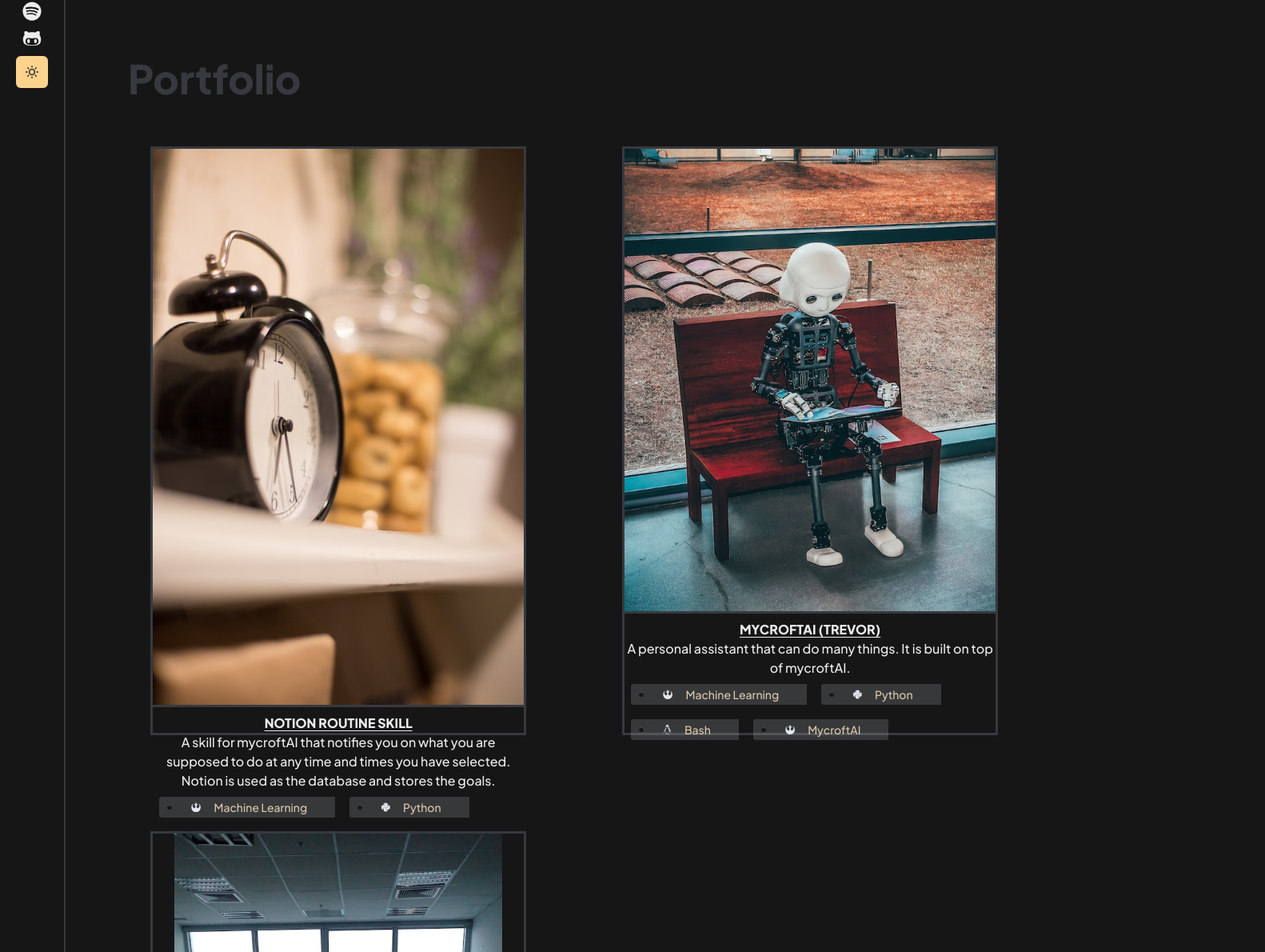
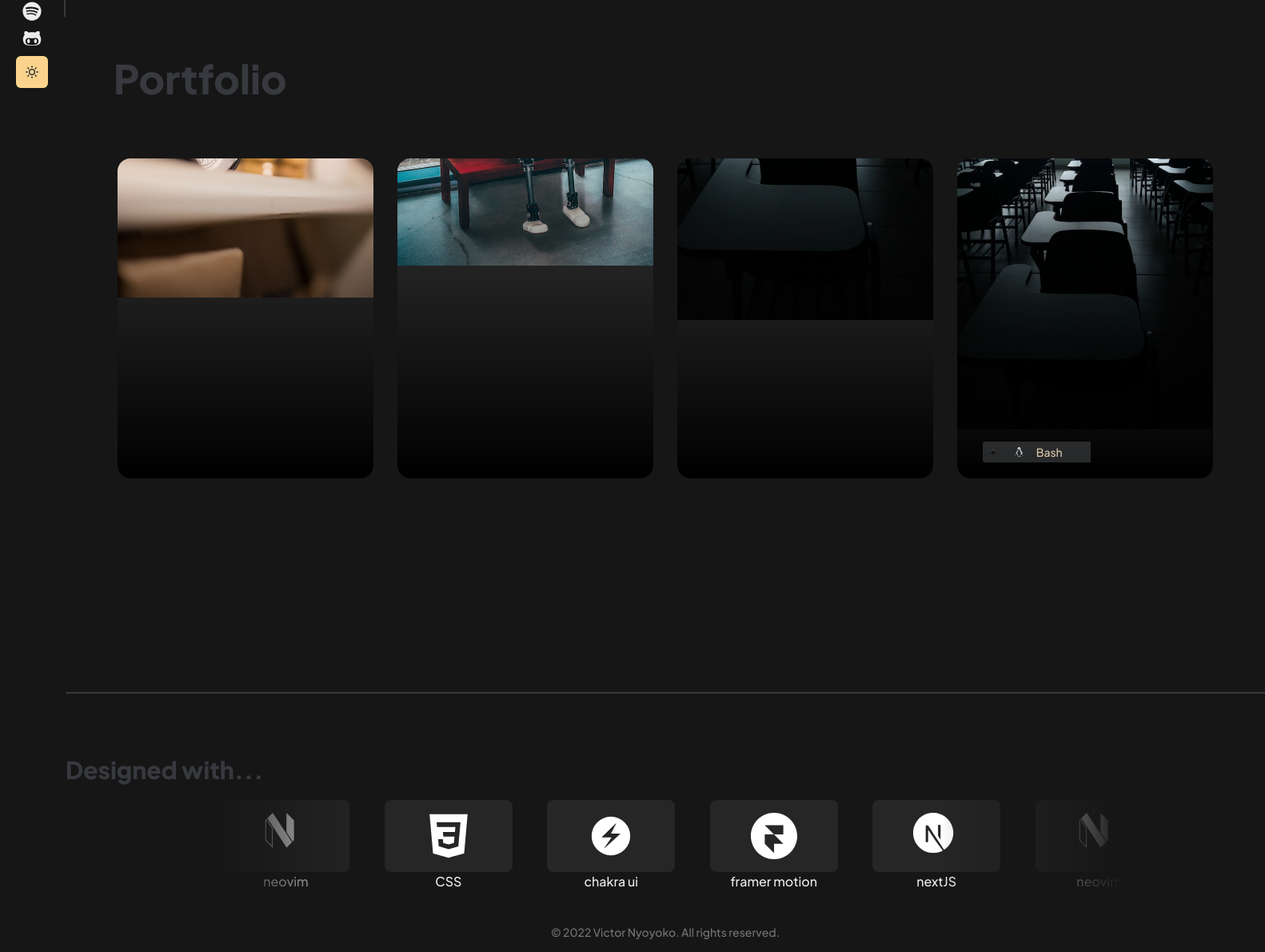
Before and after one commit to g3ar-v/portfolio_vn_, a Next.js app: page / in a window 1280 px wide. Shown: the part 779-1969 px from the top of the page at 80% size, 1582 px wide, since content can reach past the window. Built offline with nearby package versions, Linux system fonts and the light colour scheme.

Commit message:
refactor(website): refactor for optimization and speed: mainly focused on the portfolio page

```diff
--- a/components/UI/hero.jsx
+++ b/components/UI/hero.jsx
@@ -41,13 +41,13 @@ const Hero = () => {
           borderRight={`2px solid ${useColorModeValue('#37393F', '#37393F')}`}
         >
           <Container position="relative" display="block" mb="20px" mt="0px">
-            <Heading as="h2" variant="page-title" size="2xl">
+            <Heading as="h2" variant="page-title-main" size="2xl">
               Software &
             </Heading>
-            <Heading as="h2" variant="page-title" size="2xl">
+            <Heading as="h2" variant="page-title-main" size="2xl">
               Machine Learning
             </Heading>
-            <Heading as="h2" variant="page-title-2" size="2xl">
+            <Heading as="h2" variant="page-title-secondary" size="2xl">
               Engineer
             </Heading>
             <Box
--- a/components/UI/portfolio.jsx
+++ b/components/UI/portfolio.js
@@ -1,11 +1,12 @@
-import { Box, Grid, Heading, useColorModeValue } from '@chakra-ui/react';
+import { Box, Heading, useColorModeValue } from '@chakra-ui/react';
 import PortfolioItem from '../portfolio-item';
-
 // import portfolio_data from '../../data/portfolio_data.json';
 
+import { useState } from 'react';
 import routine from '../../public/routine.jpg';
 import machine from '../../public/machine.jpg';
 import attendance from '../../public/attendance.jpg';
+import styles from '../../styles/Home.module.css';
 
 const Portfolio = () => {
   const portfolio_data = {
@@ -28,7 +29,7 @@ const Portfolio = () => {
         'A skill for mycroftAI that notifies you on what you are supposed to do at any time and times you have selected. Notion is used as the database and stores the goals.'
     },
     trevor: {
-      title: 'MycroftAI (trevor)',
+      title: 'Trevor',
       thumbnail: machine,
       link: '#',
       tags: [
@@ -70,46 +71,51 @@ const Portfolio = () => {
       ],
       description:
         'A system that can take attendance using a Fingerprint and an rfid.'
+    },
+    dotfiles: {
+      title: 'Dotfiles',
+      thumbnail: attendance,
+      link: '#',
+      tags: ['Bash', 'Python', 'Raspberry Pi'],
+      tags: [
+        {
+          name: 'Bash',
+          icon: 'linux'
+        }
+      ]
     }
   };
+  const [isActive, setIsActive] = useState(false);
+  const handleCarouselClick = () => {
+    setIsActive((current) => !current);
+  };
   return (
-    <Box
-      id="portfolio"
-      pb="80px"
-      pt="80px"
-      display="block"
-      boxSizing="border-box"
-      position={'relative'}
-      mb="40px"
-      height="2000px"
-      borderBottom={`2px solid ${useColorModeValue('#37393F', '#37393F')}`}
-    >
+    <Box borderBottom={`2px solid ${useColorModeValue('#37393F', '#37393F')}`}>
       <Box
+        id="portfolio"
+        pb="80px"
+        pt="80px"
         display="flex"
         flexDirection="column"
-        alignItems="center"
+        alignItems="flex-start"
+        boxSizing="border-box"
+        position="relative"
+        maxW="1500px"
+        // mb="40px"
         margin="auto"
-        maxWidth="1500px"
+        height="872.328px"
       >
+        <Heading as="h2" variant="page-title" size="2xl">
+          Portfolio
+        </Heading>
         <Box
-          mb="60px"
-          display="block"
+          marginTop="-20px"
+          padding="60px 50px"
+          margin="15px 0"
+          display="flex"
           position="relative"
-          boxSizing="border-box"
-          left="-450px"
-        >
-          <Heading as="h2" variant="page-title" size="2xl">
-            Portfolio
-          </Heading>
-        </Box>
-        <Grid
-          flexWrap="wrap"
-          boxSizing="border-box"
-          alignItems="stretch"
-          gridAutoColumns="1fr"
-          gridTemplateColumns="470px 470px"
-          gridTemplateRows="736.438px 736.438px"
-          gap="120px"
+          z-index="5"
+          className="owl-carousel custom-carousel"
         >
           <PortfolioItem
             tags={portfolio_data.notion.tags}
@@ -117,6 +123,8 @@ const Portfolio = () => {
             thumbnail={portfolio_data.notion.thumbnail}
             link={portfolio_data.notion.link}
             description={portfolio_data.notion.description}
+            className={`${styles.item} ${isActive ? 'active' : ''}`}
+            onClick={handleCarouselClick}
           />
           <PortfolioItem
             tags={portfolio_data.trevor.tags}
@@ -124,6 +132,8 @@ const Portfolio = () => {
             thumbnail={portfolio_data.trevor.thumbnail}
             link={portfolio_data.trevor.link}
             description={portfolio_data.trevor.description}
+            className={`${styles.item} ${isActive ? 'active' : ''}`}
+            onClick={handleCarouselClick}
           />
           <PortfolioItem
             tags={portfolio_data.attendance.tags}
@@ -131,8 +141,19 @@ const Portfolio = () => {
             thumbnail={portfolio_data.attendance.thumbnail}
             link={portfolio_data.attendance.link}
             description={portfolio_data.attendance.description}
+            className={`${styles.item} ${isActive ? 'active' : ''}`}
+            onClick={handleCarouselClick}
           />
-        </Grid>
+          <PortfolioItem
+            tags={portfolio_data.dotfiles.tags}
+            title={portfolio_data.dotfiles.title}
+            thumbnail={portfolio_data.dotfiles.thumbnail}
+            link={portfolio_data.dotfiles.link}
+            description={portfolio_data.dotfiles.description}
+            className={`${styles.item} ${isActive ? 'active' : ''}`}
+            onClick={handleCarouselClick}
+          />
+        </Box>
       </Box>
     </Box>
   );
--- a/components/conveyor.js
+++ b/components/conveyor.js
@@ -5,24 +5,27 @@ import { NextJS, Neovim, Css, ChakraUI, Framer } from '../components/svgs';
 function Conveyor() {
   return (
     <Box
+      display="flex"
+      flexDirection="column"
+      alignItems="flex-start"
+      pb="10px"
+      pt="80px"
+      maxW="1500px"
+      margin="auto"
+      maxH="50vh"
+    >
+      <Heading as="h3" variant="page-title-mini" size="2xl">
+        Designed with...
+      </Heading>
+      <Box
         display="grid"
         alignContent="center"
         overflow="hidden"
         className={styles.belt}
-      minHeight="50vh"
+        minHeight="20vh"
+        margin="auto"
         // borderBottom={`2px solid ${useColorModeValue('#37393F', '#37393F')}`}
       >
-      <Box
-        mb="60px"
-        display="block"
-        position="relative"
-        boxSizing="border-box"
-        left="170px"
-      >
-        <Heading as="h2" variant="page-tile" size="xl">
-          Designed with...
-        </Heading>
-      </Box>
         <Box
           display="flex"
           flexDirection="column"
@@ -138,6 +141,7 @@ function Conveyor() {
           </Box>
         </Box>
       </Box>
+    </Box>
   );
 }
 
--- a/components/footer.js
+++ b/components/footer.js
@@ -2,8 +2,15 @@ import { Box } from '@chakra-ui/react';
 
 const Footer = () => {
   return (
-    <Box margin="auto" position="absolute" bottom="0">
-      <Box p={2} alignItems="center" fontSize="sm" color="sonicSilver">
+    <Box
+      display="flex"
+      width="100%"
+      position=" relative"
+      bottom="0"
+      min-height="30px"
+      alignItems="center"
+    >
+      <Box p={2} margin="auto" fontSize="sm" color="sonicSilver">
         &copy; {new Date().getFullYear()} Victor Nyoyoko. All rights reserved.
       </Box>
     </Box>
--- a/components/layout.jsx
+++ b/components/layout.jsx
@@ -16,7 +16,7 @@ const Layout = (props) => {
       <LinkBar />
       <Box
         className="page"
-        height="2100.88px"
+        // height="2100.88px"
         boxSizing="border-box"
         display="block"
         flexGrow={1}
--- a/components/linkbar.js
+++ b/components/linkbar.js
@@ -8,7 +8,7 @@ const LinkBar = () => {
     <Box
       display="block"
       position="sticky"
-      height="400vh"
+      height="100vh"
       direction="column"
       top="0px"
       z-index={999}
--- a/components/portfolio-item.js
+++ b/components/portfolio-item.js
@@ -1,39 +1,41 @@
 import {
   Box,
   HStack,
-  GridItem,
-  Text,
+  // Text,
   LinkBox,
-  LinkOverlay,
-  useColorModeValue,
+  // LinkOverlay,
   Tag,
   TagLabel
 } from '@chakra-ui/react';
 import Image from 'next/image';
+import styles from '../styles/Home.module.css';
 import { FontAwesomeIcon } from '@fortawesome/react-fontawesome';
 
-const PortfolioItem = ({ tags, title, thumbnail, link, description }) => (
-  <GridItem
-    display="block"
-    textAlign="center"
-    border={`3px solid ${useColorModeValue('teal', '#37393F')}`}
-  >
+const PortfolioItem = ({
+  tags,
+  title,
+  thumbnail,
+  // link,
+  description,
+  className,
+  onClick
+}) => {
+  return (
+    <Box className={className} onClick={onClick}>
       <LinkBox cursor="pointer">
         <Image
           src={thumbnail}
           alt={title}
-        className="grid-item-thumbnail"
-        height={730}
+          // className="grid-item-thumbnail"
+          // maxW="100%"
+          // border="0px"
+          // height={730}
           placeholder="blur"
           loading="lazy"
         />
 
-      <Box
-        position="relative"
-        top="-8px"
-        borderTop={`3px solid ${useColorModeValue('teal', '#37393F')}`}
-      >
-        <LinkOverlay href={link} target="_blank">
+        <Box className={styles.item_desc}>
+          {/* <LinkOverlay href={link} target="_blank">
           <Text
             casing="uppercase"
             decoration="underline"
@@ -43,12 +45,16 @@ const PortfolioItem = ({ tags, title, thumbnail, link, description }) => (
             {title}
           </Text>
         </LinkOverlay>
-        <Text fontSize={16}>{description}</Text>
+        */}
+          <p>{description}</p>
           <HStack flexWrap="wrap" align="center" spacing={2} mt={2} ml={2}>
             {tags.map((element, index) => (
               <Tag key={index}>
                 <HStack mt="5px" ml="15px" mr="15px">
-                <FontAwesomeIcon icon={['fab', `${element.icon}`]} size="sm" />
+                  <FontAwesomeIcon
+                    icon={['fab', `${element.icon}`]}
+                    size="sm"
+                  />
                   <TagLabel ml={2}>{element.name}</TagLabel>
                 </HStack>
               </Tag>
@@ -56,7 +62,8 @@ const PortfolioItem = ({ tags, title, thumbnail, link, description }) => (
           </HStack>
         </Box>
       </LinkBox>
-  </GridItem>
+    </Box>
   );
+};
 
 export default PortfolioItem;
--- a/styles/Home.module.css
+++ b/styles/Home.module.css
@@ -1,3 +1,4 @@
+/** Face Card **/
 .textContainer {
   margin: 'auto';
 }
@@ -97,13 +98,71 @@
   background: url('../public/victornyoyoko.jpg') left center no-repeat;
   background-size: 670px;
 }
+/** Face Card **/
 
+/** Portfolio **/
+.item {
+  margin: 0 15px 60px;
+  width: 320px;
+  height: 400px;
+  display: flex;
+  display: -webkit-flex;
+  align-items: flex-end;
+  -webkit-align-items: flex-end;
+  background: #343434 no-repeat center center / cover;
+  border-radius: 16px;
+  overflow: hidden;
+  position: relative;
+  transition: all 0.4s ease-in-out;
+  -webkit-transition: all 0.4s ease-in-out;
+  cursor: pointer;
+}
+
+.active {
+  width: 500px;
+  box-shadow: 12px 40px 40px rgba(0, 0, 0, 0.25);
+  -webkit-box-shadow: 12px 40px 40px rgba(0, 0, 0, 0.25);
+}
+
+.item.active .item_desc {
+  transform: none;
+}
+
+.item:after {
+  content: '';
+  display: block;
+  position: absolute;
+  height: 100%;
+  width: 100%;
+  left: 0;
+  top: 0;
+  background-image: linear-gradient(rgba(0, 0, 0, 0), rgba(0, 0, 0, 1));
+}
+.item_desc {
+  padding: 0 24px 12px;
+  color: #fff;
+  position: relative;
+  z-index: 1;
+  overflow: hidden;
+  transform: translateY(calc(100% - 54px));
+  transition: all 0.4s ease-in-out;
+}
+
+.item_desc p {
+  opacity: 0;
+  transform: translateY(32px);
+  transition: all 0.4s ease-in-out 0.2s;
+}
+
+/** Portfolio **/
+
+/** Conveyor Belt **/
 .belt {
   gap: var(--gap);
-  background-color: var(--color-bg);
+  /* background-color: var(--color-bg); */
 }
 .wrapper {
-  --color-bg: #161616;
+  --color-bg: #d4cab1;
   --color-bg-accent: #262626;
   --size: clamp(10rem, 1rem + 10vmin, 30rem);
   --gap: calc(var(--size) / 14);
@@ -112,7 +171,7 @@
   --scroll-end: calc(-100% - var(--gap));
   gap: var(--gap);
   /* color: var(--color-text); */
-  background-color: var(--color-bg);
+  /* background-color: var(--color-bg); */
 }
 
 .marquee {
@@ -169,3 +228,5 @@
     transform: translateX(var(--scroll-end));
   }
 }
+
+/** Conveyor Belt **/
--- a/styles/theme.js
+++ b/styles/theme.js
@@ -1,3 +1,5 @@
+/* Handles the theme and components from Chakra UI */
+
 import { extendTheme } from '@chakra-ui/react';
 import { mode } from '@chakra-ui/theme-tools';
 import { tagAnatomy } from '@chakra-ui/anatomy';
@@ -57,16 +59,27 @@ const tagTheme = defineMultiStyleConfig({ baseStyle });
 const components = {
   Heading: {
     variants: {
-      'page-title': {
+      'page-title-main': {
         fontSize: 50,
         color: '#37393F',
         _dark: { color: '#37393F' }
       },
-      'page-title-2': {
+      'page-title-secondary': {
         fontSize: 50,
         color: '#DBC8AC',
         textShadow: '10px 4px 10px #5C5A52',
         _dark: { color: '#443737', textShadow: 'none' }
+      },
+      'page-title': {
+        fontSize: 50,
+        color: '#37393F',
+        marginLeft: '60px',
+        _dark: { color: '#37393F' }
+      },
+      'page-title-mini': {
+        fontSize: 30,
+        color: '#37393F',
+        _dark: { color: '#37393F' }
       }
     }
   },
```
Also changed, not shown: public/icons/gear.svg (deleted). Lines whose indentation alone changed are shown as unchanged.
